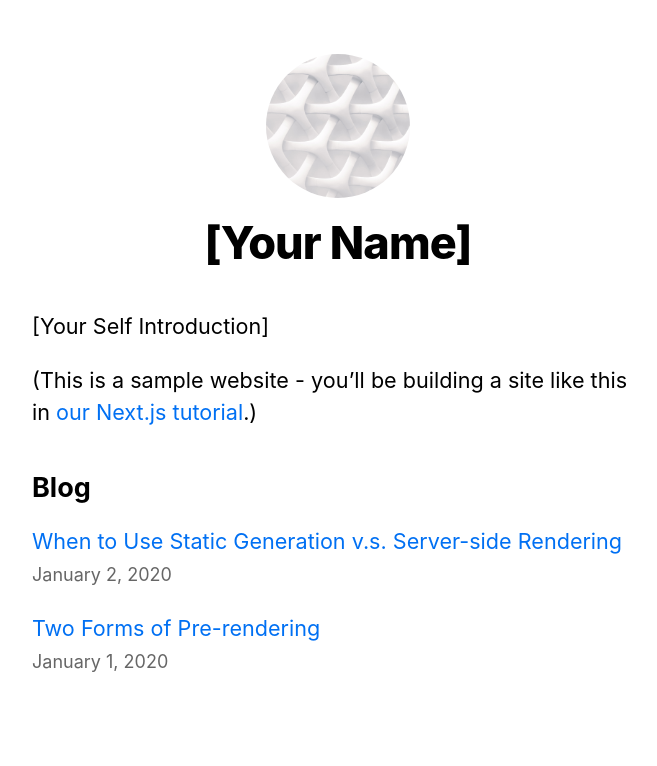
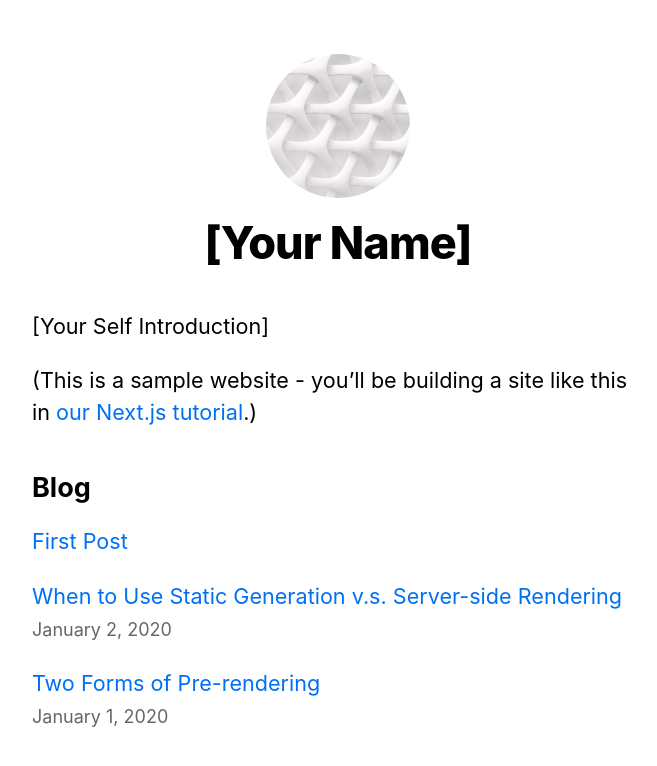
Before and after one commit to nekonenene/next-js-tutorial-blog, a Next.js app: page / in a window 1280 px wide. Shown: the top 766 px of the page, without its empty margins (302-959 px from the left). Built offline with nearby package versions, Linux system fonts and the light colour scheme.

Commit message:
Add first-post page

```diff
--- a/pages/index.tsx
+++ b/pages/index.tsx
@@ -30,6 +30,9 @@ export default function Home({
       <section className={`${utilStyles.headingMd} ${utilStyles.padding1px}`}>
         <h2 className={utilStyles.headingLg}>Blog</h2>
         <ul className={utilStyles.list}>
+          <li className={utilStyles.listItem}>
+            <Link href="/posts/first-post"><a>First Post</a></Link>
+          </li>
           {allPostsData.map(({ id, date, title }) => (
             <li className={utilStyles.listItem} key={id}>
               <Link href="/posts/[id]" as={`/posts/${id}`}>
```
Also changed, not shown: pages/posts/first-post.tsx (added, +10 -0 lines).
